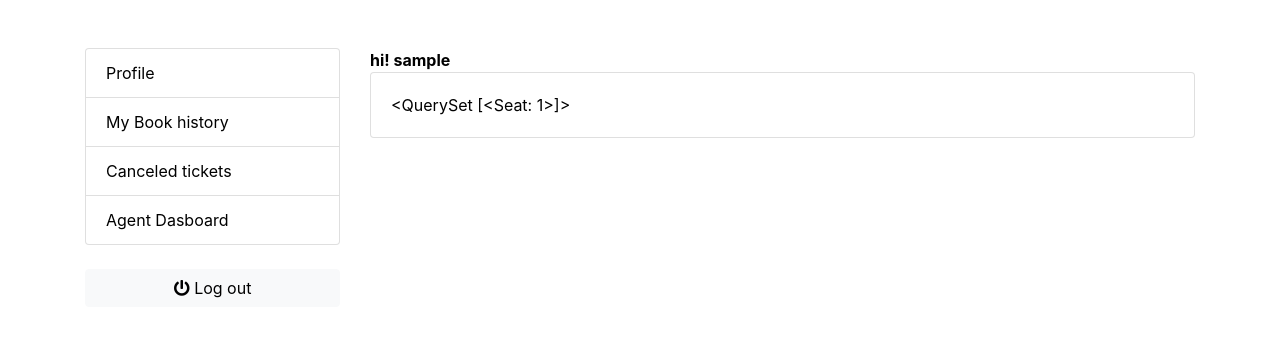
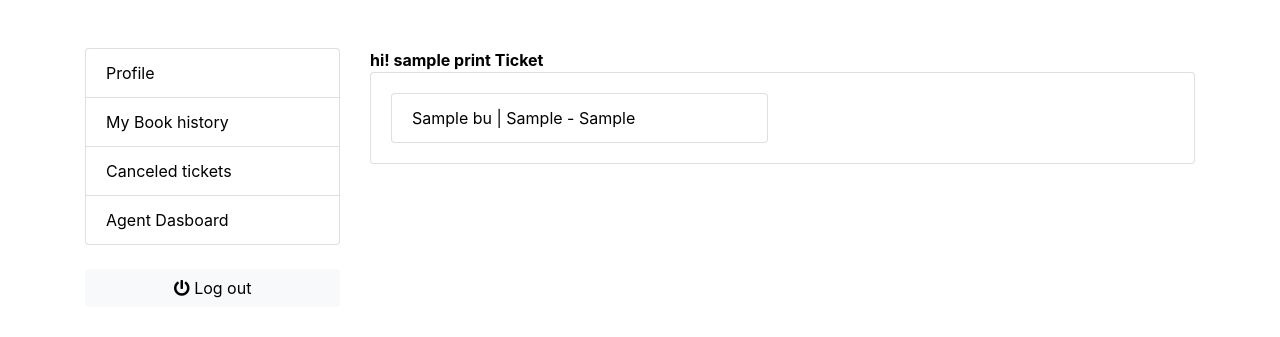
Before and after one commit to theonlybhishan/BusSewa, a Django app: page /admin_dashboard/ in a window 1280 px wide. Shown: the part 68-405 px from the top of the page. Run offline with Django 3.2, Linux system fonts and the light colour scheme; a user stored in the database is signed in; tables that the repository leaves empty hold one stand-in row (values such as "Sample post"); some libraries are stand-ins or nearby versions.

Commit message:
V.0 Completed

```diff
--- a/accounts/admin.py
+++ b/accounts/admin.py
@@ -4,7 +4,7 @@ from.models import Account
 # Register your models here.
 
 class AccountAdmin(UserAdmin):
-    list_display        =('email','first_name', 'last_name', 'username','date_joined', 'last_login', 'is_active')
+    list_display        =('email','first_name', 'last_name', 'username','date_joined', 'last_login', 'is_active','is_agent','is_staff')
     list_display_links  =('email','first_name', 'last_name')
     readonly_fields     =('last_login', 'date_joined')
     ordering            =('-date_joined',)
--- a/bus/urls.py
+++ b/bus/urls.py
@@ -3,12 +3,14 @@ from django.urls import path
 from . import views
 
 urlpatterns = [
-    #dashboard
+    #dashboard only
     path('dashboard/',views.Dashboard, name='dashboard'),
     path('my_booked/',views.my_booked,name='my_booked'),
     path('cancel_ticket/', views.cancel_ticket, name='cancel_ticket'),
     path('delete_ticket/<int:pk>/', views.delete_ticket, name='delete_ticket'),
     path('admin_dashboard/', views.admin_dashboard, name='admin_dashboard'),
+    path('bus_profile/<int:id>', views.bus_profile, name='bus_profile'),
+
 
     path('',views.home, name='home'),
     path('test/', views.test , name='test'),
--- a/bus/views.py
+++ b/bus/views.py
@@ -303,8 +303,28 @@ def delete_ticket(request,pk):
 
 @staff_member_required
 def admin_dashboard(request):
-    seat = Seat.objects.all()
+    getbus = Bus.objects.all()
+    bus_count=int(getbus.count())
+    # print('************************************dsdsdsdsd0s2dsd48sd415sd',bus_count)
+    # seat = Seat.objects.filter(bus__pk = getbus.pk , bus__bus_name = getbus.bus_name)
+
     context={
-        'seat':seat
+        # 'seats':seat,
+        'buses':getbus,
+        'bus_count':bus_count
     }
     return render(request,'accounts/admin_dashboard.html',context)
+
+
+
+def bus_profile(request,id):
+    bus = Bus.objects.get(pk=id)
+    print('******************* bus',bus)
+    seat = Seat.objects.filter(bus__pk = id)
+    print('******************************seat',seat)
+    context={
+        'pro_bus': bus,
+        'seats':seat
+    }
+
+    return render(request,'accounts/bus_profile.html',context)
--- a/templates/accounts/admin_dashboard.html
+++ b/templates/accounts/admin_dashboard.html
@@ -9,14 +9,38 @@
 		<div class="row mt-5">
             {% include 'includes/dashboard_sidebar.html' %}
             <main class="col-md-9">
-                    <span><strong>hi! {{user.username}}</strong></span>
+                    <span><strong>hi! {{user.username}} print Ticket</strong></span>
                 <article class="card">
                 <div class="card-body">
                     <div class="row">
                         <div class="col-md-6">
-                        {{seat}}
+                        {% comment %} {% for i in "i"|ljust:"{{bus_count}}"%}
+                            <div class="card">
+                                <div class="card-header">
+                                {% for bus in buses %}
+                                    <p>{{bus.bus_name}}</p>
+                                {% endfor %}
+                                </div>
+                                <div class="card-body"></div>
+                            </div>
+                        {% endfor %}
                         </div>
-                        <div class="col-md-6">
+                        <div class="col-md-6"> {% endcomment %}
+
+                        {% for bus in buses %}
+                            {% comment %} <div class="card"> {% endcomment %}
+                            <ul class="list-group">
+                                <li class="list-group-item">
+                                    <a href="{% url 'bus_profile' bus.id %}">{{bus.bus_name}}  |   {{bus.route}}</a>
+                                </li>
+                            </ul>
+
+                            {% comment %} <li>
+                                {% for seat in seats %}
+                                {% endfor %}
+                            </li> {% endcomment %}
+                            {% comment %} </div> {% endcomment %}
+                        {% endfor %}
 
                         </div>
                     </div>
--- a/templates/accounts/cancel_ticket.html
+++ b/templates/accounts/cancel_ticket.html
@@ -44,12 +44,12 @@
                                      {% for data in booked  %}
                                         <tr>
                                         <th scope="row">{{forloop.counter}}</th>
-                                            <td>{{data.user}}</td>
+                                            <td>{{data.user.first_name}}</td>
                                             <td>{{data.bus.bus_name}}</td>
                                             <td>{{data.bookedseat_no}}</td>
                                             <td>{{data.bus.route}}</td>
                                             <td>{{data.bus.price}}</td>
-                                            <td><a class="btn btn-sm btn-primary text-white" href="{% url 'delete_ticket' data.pk %}">cancel</a></td>
+                                            <td><a class="btn btn-sm btn-danger text-white" href="{% url 'delete_ticket' data.pk %}">Cancel Ticket</a></td>
                                         </tr>
                                         {% endfor %}
                                     </tbody>
```
Also changed, not shown: templates/accounts/bus_profile.html (added, +37 -0 lines).
